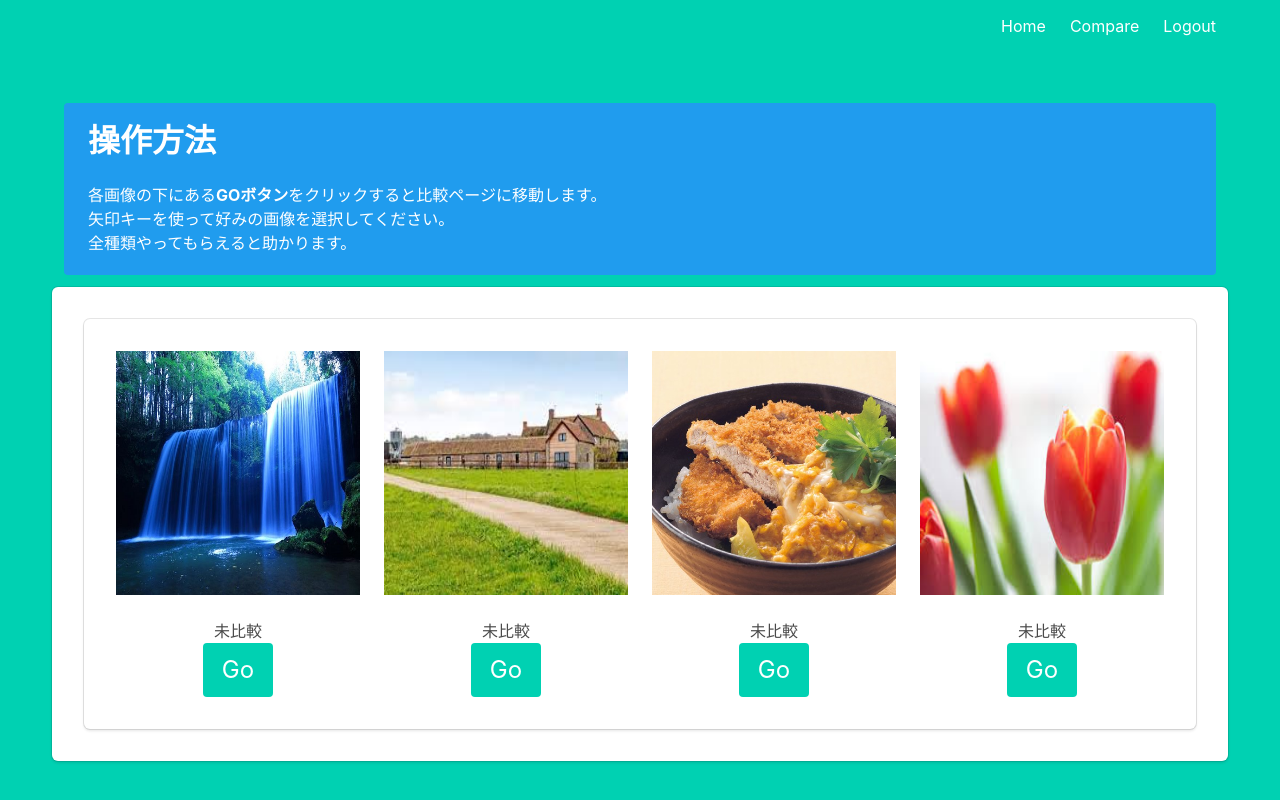
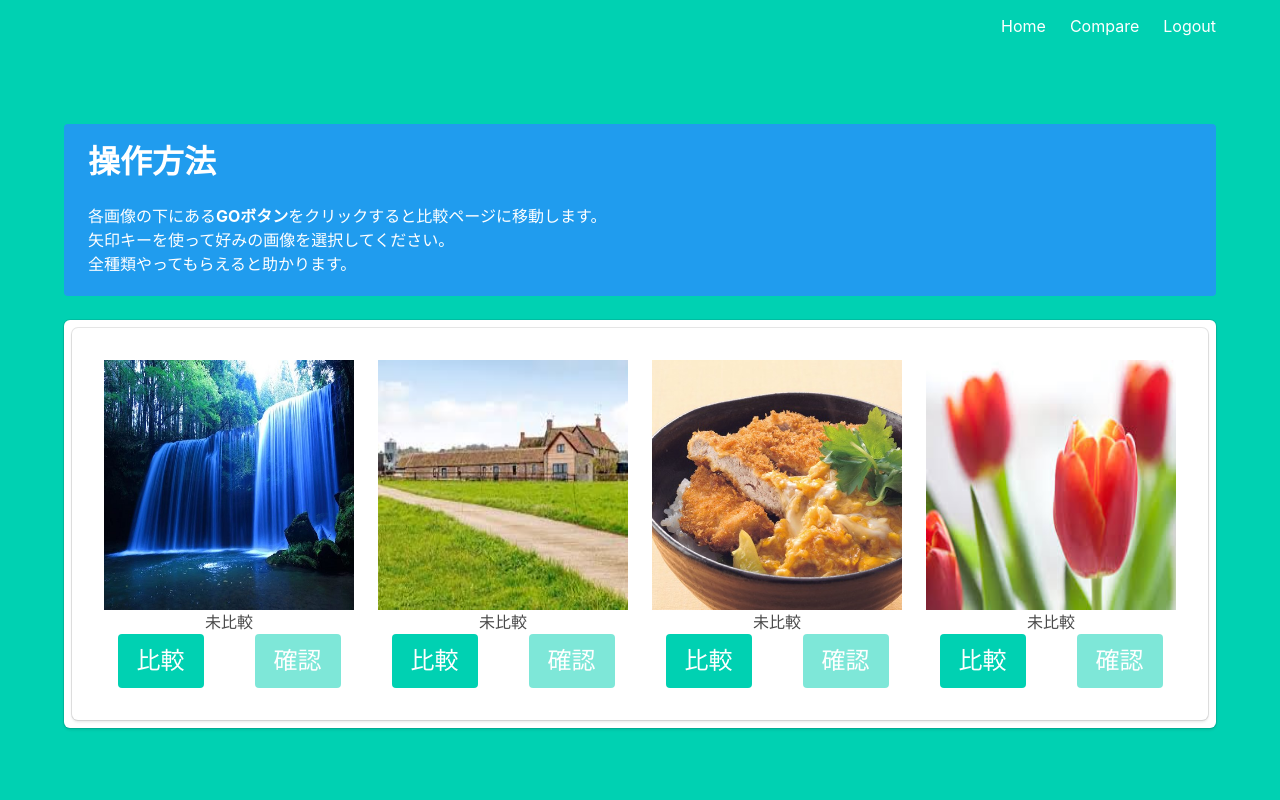
Before and after one commit to YuMurata/flask, a Flask app: page /image_list in a window 1280 px wide. Run offline with Flask 2, Linux system fonts and the light colour scheme; the visitor is signed in with stand-in values (Sample User, id 1); data comes from the database, SQL or seed files in the repository; data that the repository does not hold is empty.

Commit message:
view scored_image

```diff
--- a/application/templates/image/image_list.html
+++ b/application/templates/image/image_list.html
@@ -29,32 +29,43 @@
     </p>
 </div>
 
-<div class="tile is-ancestor has-background-white box">
 
-    <div class="tile is-parent is-vertical">
+<div class="box">
 
     {% for image_dict_list in image_dict_table %}
-        <div class="tile box">
+    <div class="columns has-background-white box">
 
         {%  for image_dict in image_dict_list %}
-            <div class="tile is-parent is-3 is-vertical">
-                <div class="tile is-child">
+        <div class="column">
+
             <figure class="image is-square">
                 <img src="{{image_dict.path}}" alt="{{image_dict.name}}" class="thumbnail">
             </figure>
-                </div>
 
-                <div class="tile is-child">
             {% if image_dict.is_compared %}
             <span class="checkmark">比較済み</span>
             {% else %}
             <span>未比較</span>
             {% endif %}
 
-                    <form method="POST" action=/select_image> <button class="button is-primary is-large" name="select"
-                        value={{image_dict.name}}>Go</button>
+            {% if image_dict.is_compared %}
+            {% set is_disabled = '' %}
+            {% else %}
+            {% set is_disabled = 'disabled' %}
+            {% endif %}
+
+            <div class="columns">
+                <div class="column">
+                    <form method="POST" action=/select> <button class="button is-primary is-large" name="select"
+                        value={{image_dict.name}}>比較</button>
                     </form>
+                </div>
 
+                <div class="column">
+                    <form method="POST" action=/scored_image_list> <button class="button is-primary is-large" name="select"
+                        value={{image_dict.name}} {{is_disabled}}>確認</button>
+                    </form>
+                </div>
             </div>
 
         </div>
@@ -64,6 +75,4 @@
     {% endfor %}
 
 </div>
-
-</div>
 {% endblock %}
```
Also changed, not shown: application/views/scored_data.py (added, +38 -0 lines). Lines whose indentation alone changed are shown as unchanged.
